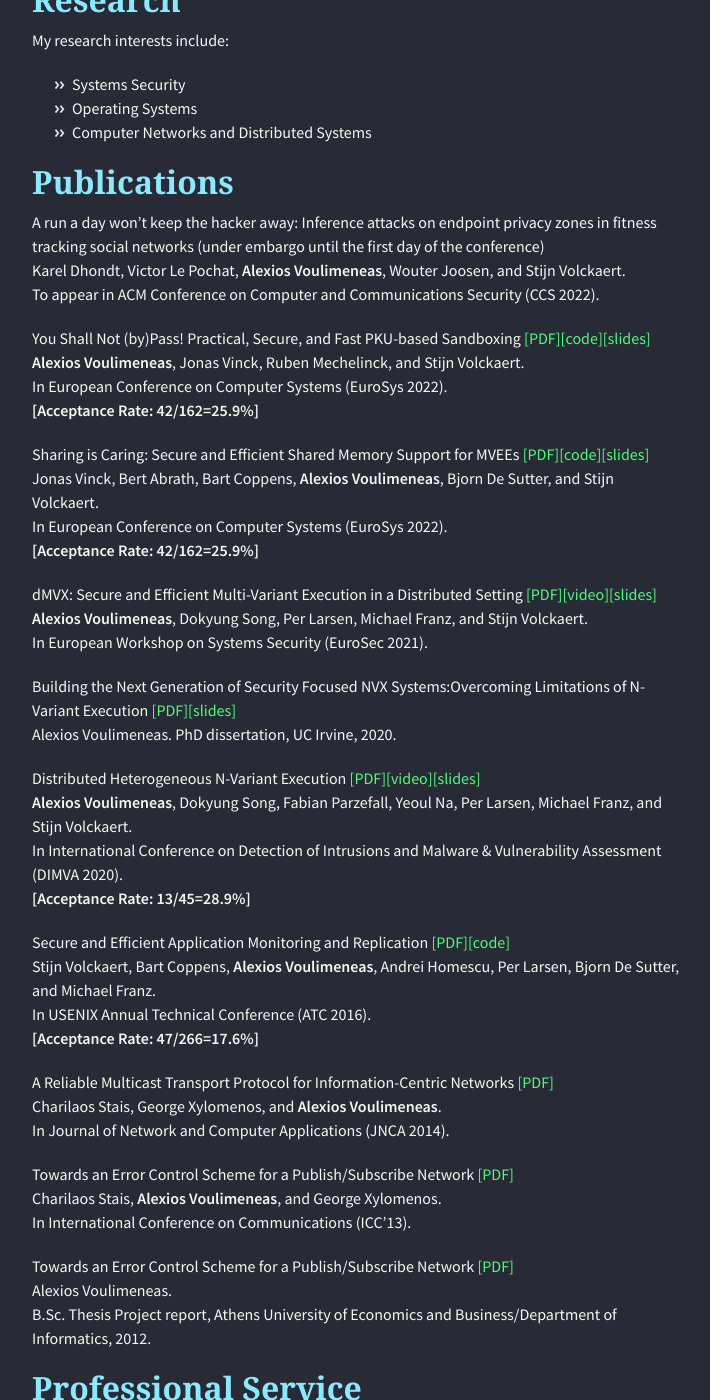
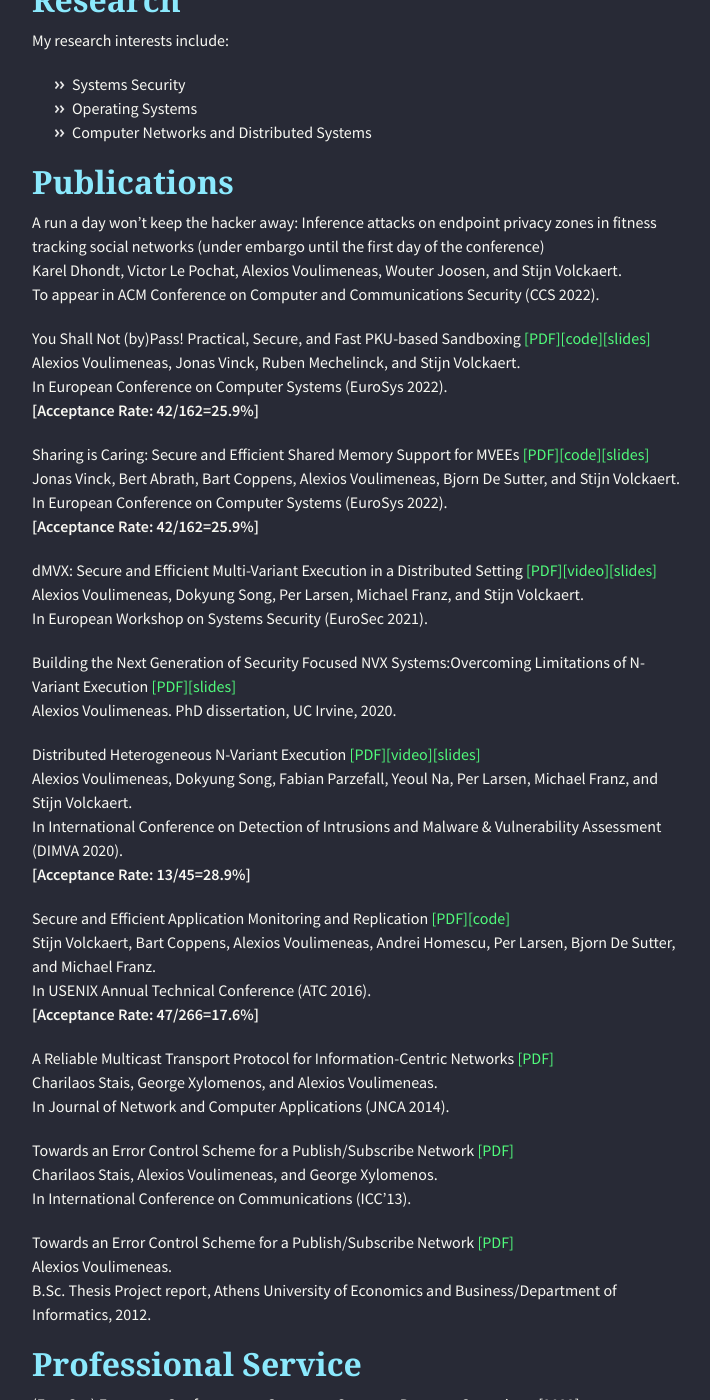
Before and after one commit to alexios-voulimeneas/alexios-voulimeneas.github.io, a Jekyll site: the page built from index.md, in a window 1280 px wide and 1400 px high, scrolled down 822 px. Shown: the whole window, without its empty margins (283-993 px from the left). Built offline with Jekyll 4.4.1, drawn with Linux system fonts in a browser that asks for light colours; nearby versions of some CDN libraries; the repository's description, which GitHub fills in, is left out.

```diff
--- a/index.md
+++ b/index.md
@@ -24,21 +24,21 @@ My research interests include:
 ## [](#header-2)Publications
 
 A run a day won’t keep the hacker away: Inference attacks on endpoint privacy zones in fitness tracking social networks (under embargo until the first day of the conference)
-Karel Dhondt, Victor Le Pochat, **Alexios Voulimeneas**, Wouter Joosen, and Stijn Volckaert.
+Karel Dhondt, Victor Le Pochat, Alexios Voulimeneas, Wouter Joosen, and Stijn Volckaert.
 To appear in ACM Conference on Computer and Communications Security (CCS 2022).
 
 You Shall Not (by)Pass! Practical, Secure, and Fast PKU-based Sandboxing [[PDF]](./papers/cerberus.pdf)[[code]](https://github.com/ku-leuven-msec/The-Cerberus-Project)[[slides]](./papers/EuroSys22_Cerberus.pptx)
-**Alexios Voulimeneas**, Jonas Vinck, Ruben Mechelinck, and Stijn Volckaert.
+Alexios Voulimeneas, Jonas Vinck, Ruben Mechelinck, and Stijn Volckaert.
 In European Conference on Computer Systems (EuroSys 2022).
 **[Acceptance Rate: 42/162=25.9%]**
 
 Sharing is Caring: Secure and Efficient Shared Memory Support for MVEEs [[PDF]](./papers/eurosys22-final50.pdf)[[code]](https://github.com/ReMon-MVEE/ReMon)[[slides]](./papers/EuroSys22_ReMon_Shm.pptx)
-Jonas Vinck, Bert Abrath, Bart Coppens, **Alexios Voulimeneas**, Bjorn De Sutter, and Stijn Volckaert.
+Jonas Vinck, Bert Abrath, Bart Coppens, Alexios Voulimeneas, Bjorn De Sutter, and Stijn Volckaert.
 In European Conference on Computer Systems (EuroSys 2022).
 **[Acceptance Rate: 42/162=25.9%]**
 
 dMVX: Secure and Efficient Multi-Variant Execution in a Distributed Setting [[PDF]](https://arxiv.org/pdf/2011.02091.pdf)[[video]](https://www.youtube.com/watch?v=Cn88HpelxHo&list=PLzDuHU-z7gNimkcmxRESHgdi-tBWoFWhH&index=7&ab_channel=AndreaLanzi)[[slides]](./papers/dMVX-eurosec2021.pptx)
-**Alexios Voulimeneas**, Dokyung Song, Per Larsen, Michael Franz, and Stijn Volckaert.
+Alexios Voulimeneas, Dokyung Song, Per Larsen, Michael Franz, and Stijn Volckaert.
 In European Workshop on Systems Security (EuroSec 2021).
 
 Building the Next Generation of Security Focused NVX Systems:Overcoming Limitations of N-Variant Execution [[PDF]](https://escholarship.org/uc/item/2719443b)[[slides]](./papers/voulimeneas_defense.pptx)
@@ -46,22 +46,22 @@ Alexios Voulimeneas.
 PhD dissertation, UC Irvine, 2020.
 
 Distributed Heterogeneous N-Variant Execution [[PDF]](./papers/dimva20-paper27-final.pdf)[[video]](https://www.youtube.com/watch?v=8AOwFWC3KjY&list=PLm_RjVa4jQG9hGaSZQcsWgFO87CA_iTzq&index=8&t=0s)[[slides]](./papers/dimva20-presentation.pptx)
-**Alexios Voulimeneas**, Dokyung Song, Fabian Parzefall, Yeoul Na, Per Larsen, Michael Franz, and Stijn Volckaert.
+Alexios Voulimeneas, Dokyung Song, Fabian Parzefall, Yeoul Na, Per Larsen, Michael Franz, and Stijn Volckaert.
 In International Conference on Detection of Intrusions and Malware
 & Vulnerability Assessment (DIMVA 2020).
 **[Acceptance Rate: 13/45=28.9%]**
 
 Secure and Efficient Application Monitoring and Replication [[PDF]](https://people.cs.kuleuven.be/~stijn.volckaert/papers/2016_ATC_ReMon.pdf)[[code]](https://github.com/ReMon-MVEE/ReMon)
-Stijn Volckaert, Bart Coppens, **Alexios Voulimeneas**, Andrei Homescu, Per Larsen, Bjorn De Sutter, and Michael Franz.
+Stijn Volckaert, Bart Coppens, Alexios Voulimeneas, Andrei Homescu, Per Larsen, Bjorn De Sutter, and Michael Franz.
 In USENIX Annual Technical Conference (ATC 2016).
 **[Acceptance Rate: 47/266=17.6%]**
 
 A Reliable Multicast Transport Protocol for Information-Centric Networks [[PDF]](https://mm.aueb.gr/publications/2014-RMTPSI-JNCA.pdf)
-Charilaos Stais, George Xylomenos, and **Alexios Voulimeneas**.
+Charilaos Stais, George Xylomenos, and Alexios Voulimeneas.
 In Journal of Network and Computer Applications (JNCA 2014).
 
 Towards an Error Control Scheme for a Publish/Subscribe Network [[PDF]](https://mm.aueb.gr/publications/2013-ECOPSUN-ICC.pdf)
-Charilaos Stais, **Alexios Voulimeneas**, and George Xylomenos.
+Charilaos Stais, Alexios Voulimeneas, and George Xylomenos.
 In International Conference on Communications (ICC'13).
 
 Towards an Error Control Scheme for a Publish/Subscribe Network [[PDF]](./papers/reportFINAL.pdf)
```
